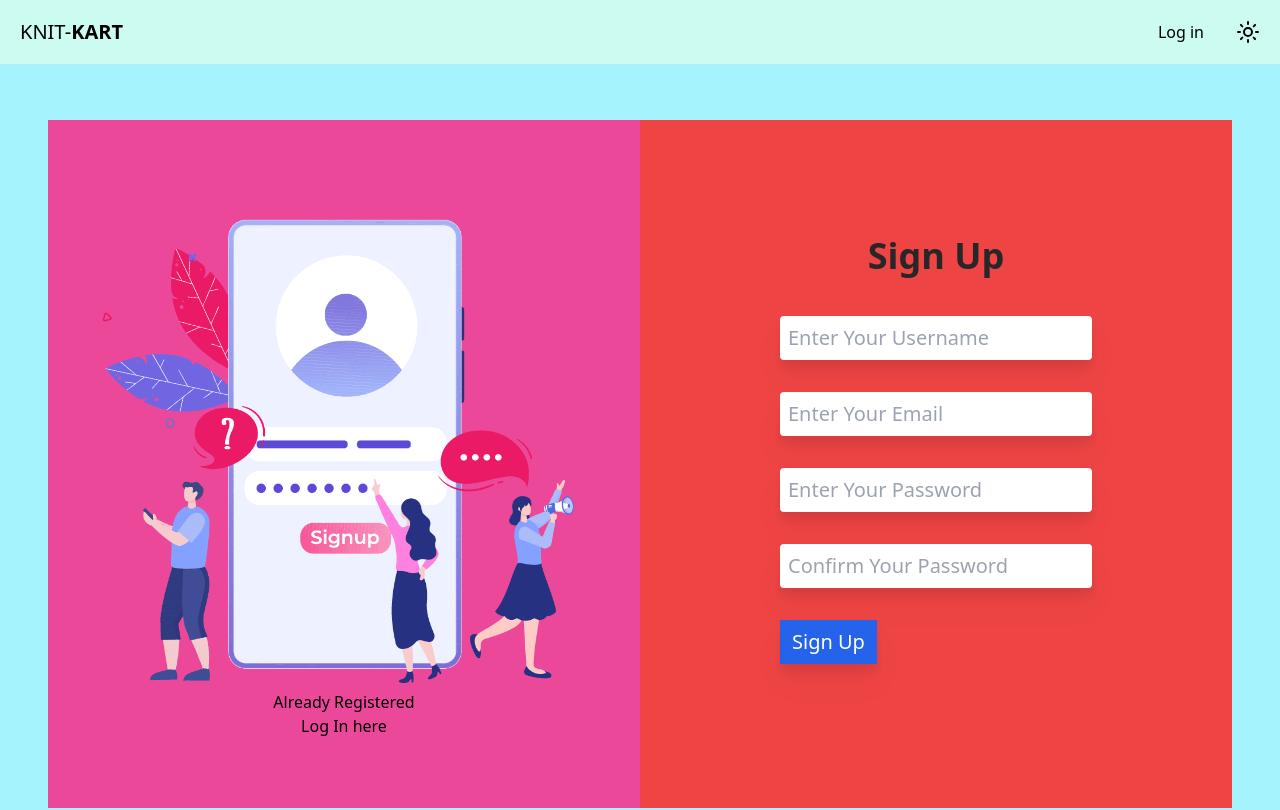
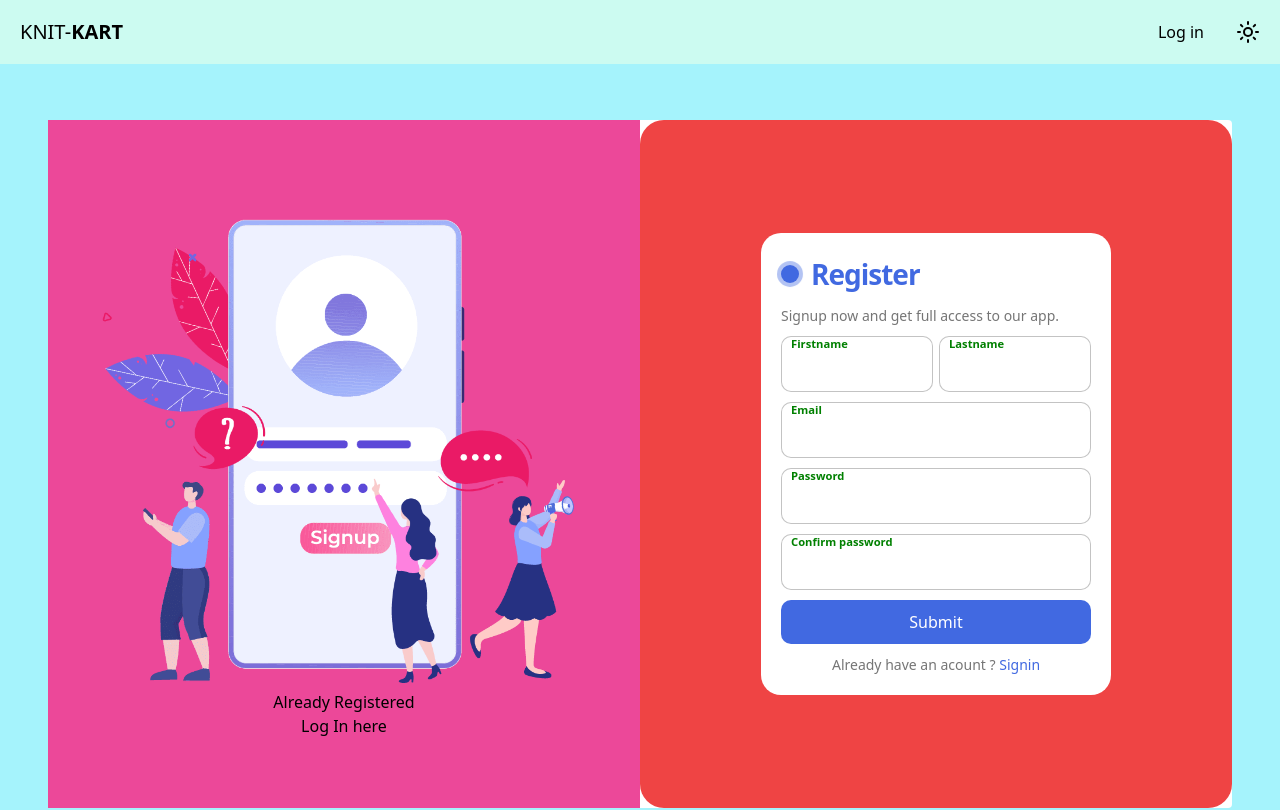
Before and after one commit to Rahul-K-Saini/KNIT-KART, a React (Vite) app in the folder frontend/: page /entrance in a window 1280 px wide. Shown: the top 810 px of the page. Built offline with nearby package versions, Linux system fonts and the light colour scheme.

Commit message:
sync changes

```diff
--- /dev/null
+++ b/frontend/src/Components/Buttons/Button.jsx
@@ -0,0 +1,15 @@
+import React from "react";
+
+function Button({
+  text = "Button",
+  onClick,
+  className = "py-3 px-5 rounded bg-black text-white hover:bg-gray-800 dark:bg-gray-100 dark:text-gray-900 dark:hover:bg-gray-50",
+}) {
+  return (
+    <button className={className} onClick={onClick}>
+      {text}
+    </button>
+  );
+}
+
+export default Button;
--- a/frontend/src/Pages/Entrance/Entrance.jsx
+++ b/frontend/src/Pages/Entrance/Entrance.jsx
@@ -1,5 +1,5 @@
 import React, { useState } from 'react';
-import styles from './Entrance.module.css';
+import style from './Entrance.module.css';
 import { Link } from 'react-router-dom';
 
 import Lottie from "react-lottie";
@@ -68,9 +68,9 @@ const Entrance = () => {
             <div className='bg-white rounded flex w-full h-full'>
                 {/* Log In Section */}
                 <div className='flex flex-col justify-center relative items-center space-y-3 bg-slate-300 w-1/2'>
-                    <div className={`bg-pink-500 absolute top-0 w-full h-full z-10 ${!isLogin.login ? styles['login-slide'] : styles['signup-slide']}`}>
+                    <div className={`bg-pink-500 absolute top-0 w-full h-full z-10 ${!isLogin.login ? style['login-slide'] : style['signup-slide']}`}>
                         {/* Slider Window */}
-                        <div className={styles['slider-window']}>
+                        <div className={style['slider-window']}>
                             <div>
                                 {isLogin.compon}
                             </div>
@@ -88,15 +88,38 @@ const Entrance = () => {
                 </div>
 
                 {/* Sign Up Section */}
-                <div className='bg-red-500 flex flex-col justify-center items-center space-y-3 w-1/2'>
-                    <h1 className='text-4xl font-bold text-zinc-800'>Sign Up</h1>
-                    <div className='flex flex-col justify-center items-start space-y-8 py-7'>
-                        <input type="text" id="username" placeholder='Enter Your Username' className='drop-shadow-xl text-xl p-2 rounded font-light' />
-                        <input type="email" id="email" placeholder='Enter Your Email' className='drop-shadow-xl text-xl p-2 rounded font-light' />
-                        <input type="password" id="password" placeholder='Enter Your Password' className='drop-shadow-xl text-xl p-2 rounded font-light' />
-                        <input type="password" id="confirmPassword" placeholder='Confirm Your Password' className='drop-shadow-xl text-xl p-2 rounded font-light' />
-                        <button className='bg-blue-600 text-white px-3 py-2 rounded-md text-xl drop-shadow-xl'>Sign Up</button>
-                    </div>
+                <div className='bg-red-500 flex flex-col justify-center items-center space-y-3 w-1/2 rounded-3xl'>
+                    <form className={style.form}>
+                        <p className={style.title}>Register </p>
+                        <p className={style.message}>Signup now and get full access to our app. </p>
+                        <div className={style.flex}>
+                            <label>
+                                <input className={style.input} type="text" placeholder="" required="" />
+                                <span>Firstname</span>
+                            </label>
+
+                            <label>
+                                <input className={style.input} type="text" placeholder="" required="" />
+                                <span>Lastname</span>
+                            </label>
+                        </div>
+
+                        <label>
+                            <input className={style.input} type="email" placeholder="" required="" />
+                            <span>Email</span>
+                        </label>
+
+                        <label>
+                            <input className={style.input} type="password" placeholder="" required="" />
+                            <span>Password</span>
+                        </label>
+                        <label>
+                            <input className={style.input} type="password" placeholder="" required="" />
+                            <span>Confirm password</span>
+                        </label>
+                        <button className={style.submit}>Submit</button>
+                        <p className={style.signin}>Already have an acount ? <a href="#">Signin</a> </p>
+                    </form>
                 </div>
 
             </div>
--- a/frontend/src/Pages/Entrance/Entrance.module.css
+++ b/frontend/src/Pages/Entrance/Entrance.module.css
@@ -1,3 +1,138 @@
+.form {
+  display: flex;
+  flex-direction: column;
+  gap: 10px;
+  max-width: 350px;
+  background-color: #fff;
+  padding: 20px;
+  border-radius: 20px;
+  position: relative;
+}
+
+.title {
+  font-size: 28px;
+  color: royalblue;
+  font-weight: 600;
+  letter-spacing: -1px;
+  position: relative;
+  display: flex;
+  align-items: center;
+  padding-left: 30px;
+}
+
+.title::before,
+.title::after {
+  position: absolute;
+  content: "";
+  height: 16px;
+  width: 16px;
+  border-radius: 50%;
+  left: 0px;
+  background-color: royalblue;
+}
+
+.title::before {
+  width: 18px;
+  height: 18px;
+  background-color: royalblue;
+}
+
+.title::after {
+  width: 18px;
+  height: 18px;
+  animation: pulse 1s linear infinite;
+}
+
+.message,
+.signin {
+  color: rgba(88, 87, 87, 0.822);
+  font-size: 14px;
+}
+
+.signin {
+  text-align: center;
+}
+
+.signin a {
+  color: royalblue;
+}
+
+.signin a:hover {
+  text-decoration: underline royalblue;
+}
+
+.flex {
+  display: flex;
+  width: 100%;
+  gap: 6px;
+}
+
+.form label {
+  position: relative;
+}
+
+.form label .input {
+  width: 100%;
+  padding: 10px 10px 20px 10px;
+  outline: 0;
+  border: 1px solid rgba(105, 105, 105, 0.397);
+  border-radius: 10px;
+}
+
+.form label .input+span {
+  position: absolute;
+  left: 10px;
+  top: 15px;
+  color: grey;
+  font-size: 0.9em;
+  cursor: text;
+  transition: 0.3s ease;
+}
+
+.form label .input:placeholder-shown+span {
+  top: 15px;
+  font-size: 0.9em;
+}
+
+.form label .input:focus+span,
+.form label .input:valid+span {
+  top: 0px;
+  font-size: 0.7em;
+  font-weight: 600;
+}
+
+.form label .input:valid+span {
+  color: green;
+}
+
+.submit {
+  border: none;
+  outline: none;
+  background-color: royalblue;
+  padding: 10px;
+  border-radius: 10px;
+  color: #fff;
+  font-size: 16px;
+  transform: .3s ease;
+}
+
+.submit:hover {
+  background-color: rgb(56, 90, 194);
+  cursor: pointer;
+}
+
+@keyframes pulse {
+  from {
+    transform: scale(0.9);
+    opacity: 1;
+  }
+
+  to {
+    transform: scale(1.8);
+    opacity: 0;
+  }
+}
+
 .slider-window{
   display: flex;
   flex-flow: column;
```
